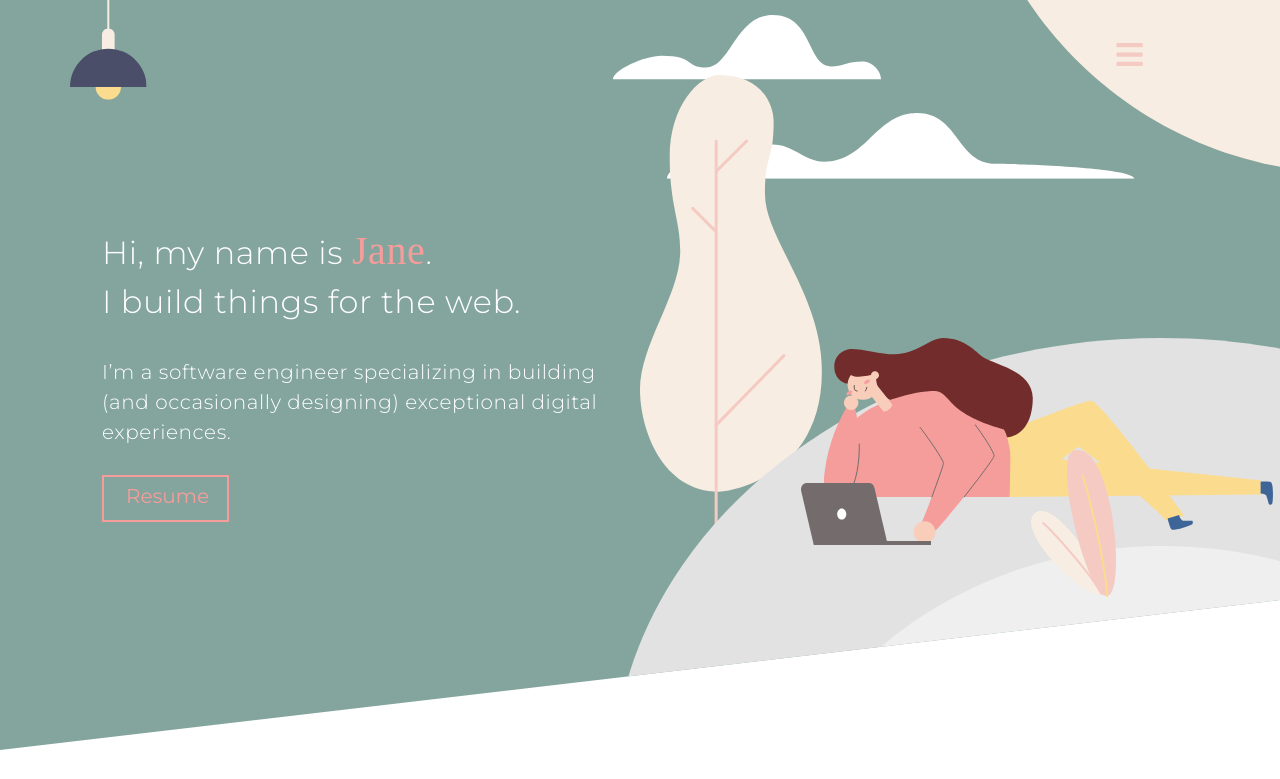
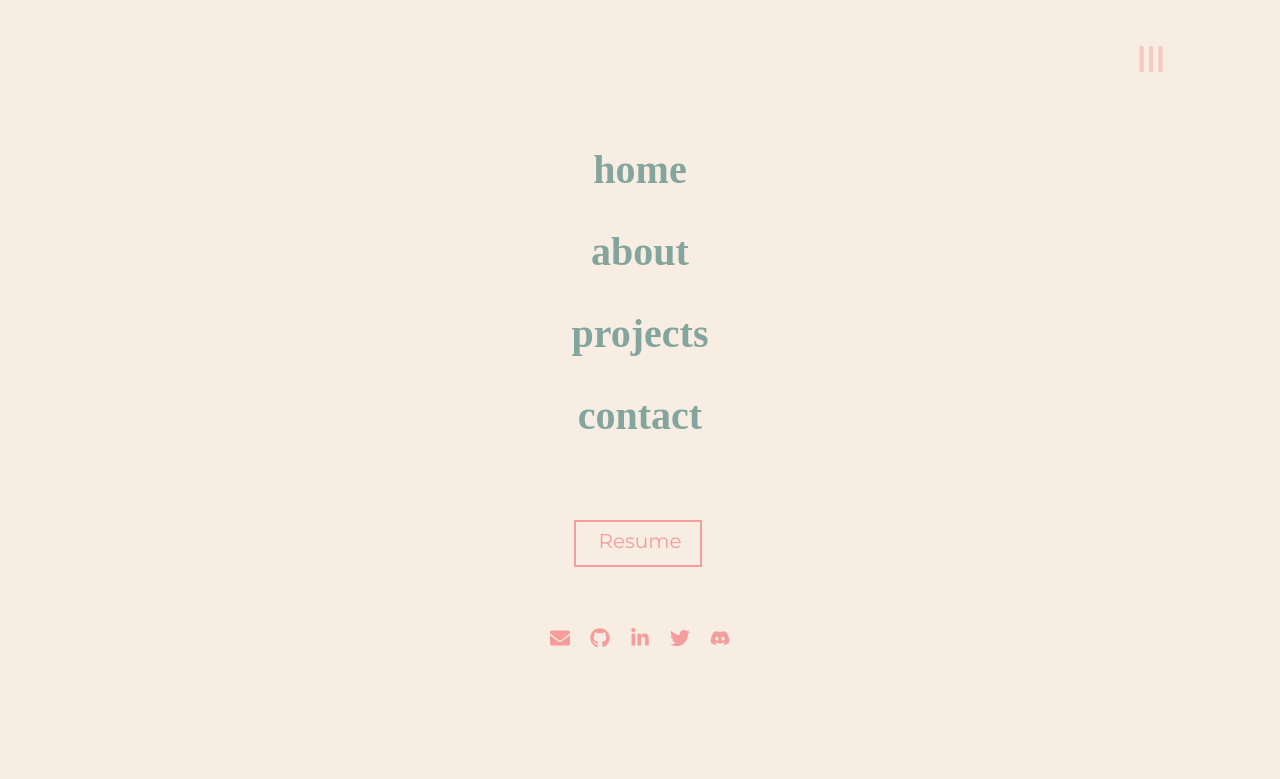
Before and after one commit to JaneMoroz/portfolio-v1, a Gatsby site: page / in a window 1280 px wide. Both pictures are taken after a click on the button 1129 px from the left and 54 px from the top of the page. Shown: the top 779 px of the page. Built offline with nearby package versions, Linux system fonts and the light colour scheme; Gatsby itself is replaced by a stand-in of ours; a web font is replaced by a local one.

Commit message:
Added menu and part of menu animation

```diff
--- a/gatsby-config.js
+++ b/gatsby-config.js
@@ -12,6 +12,7 @@ module.exports = {
     author: "@janemoroz",
   },
   plugins: [
+    `gatsby-plugin-smoothscroll`,
     { resolve: `gatsby-plugin-styled-components` },
     `gatsby-plugin-image`,
     `gatsby-plugin-sharp`,
--- a/package.json
+++ b/package.json
@@ -19,6 +19,7 @@
     "gatsby": "^4.17.0",
     "gatsby-plugin-image": "^2.17.0",
     "gatsby-plugin-sharp": "^4.17.0",
+    "gatsby-plugin-smoothscroll": "^1.2.0",
     "gatsby-plugin-styled-components": "^5.17.0",
     "gatsby-plugin-webfonts": "^2.2.2",
     "gatsby-source-filesystem": "^4.17.0",
--- a/src/assets/css/main.css
+++ b/src/assets/css/main.css
@@ -55,7 +55,7 @@ html {
   --color-dark-pink: #f59d9b;
   --color-light-pink: #f5cac3;
   --color-accent-pink: #9a8c98;
-  --color-accent-pink-transparent: rgba(247, 237, 226, 0.8);
+  --color-accent-pink-transparent: rgba(154, 140, 152, 0.8);
   --color-yellow: #fbdc8e;
   --color-blue: #32517a;
   --color-green: #fbdc8e;
@@ -217,3 +217,20 @@ textarea {
   max-width: 114rem;
   margin: 0 auto;
 }
+
+/* MENU */
+
+.menu {
+  position: fixed;
+  display: none;
+  top: 0;
+  left: 0;
+  background-color: var(--color-accent-pink);
+  height: 100%;
+  width: 100%;
+  z-index: 1000;
+}
+
+.isOpen {
+  display: inline-block !important;
+}
--- a/src/components/About.js
+++ b/src/components/About.js
@@ -23,7 +23,7 @@ const About = () => {
     ".net",
   ]
   return (
-    <Wrapper className="about container">
+    <Wrapper id="about" className="about container">
       {/* mouse */}
       <div className="background">
         <img src={mouse} alt="mouse" />
--- a/src/components/Footer.js
+++ b/src/components/Footer.js
@@ -16,7 +16,7 @@ import {
 
 const Footer = () => {
   return (
-    <Wrapper>
+    <Wrapper id="contact">
       <div className="footer container">
         <h2>jane.contact</h2>
         {/* form */}
--- a/src/components/Hero.js
+++ b/src/components/Hero.js
@@ -1,14 +1,13 @@
-import React, { useState } from "react"
+import React from "react"
 import styled from "styled-components"
 import HeroImagesBackground from "./HeroImagesBackground"
 import { light, lightDarkMode } from "../assets/images/index"
 import { FaBars } from "react-icons/fa"
 import { motion } from "framer-motion"
 
-const Hero = ({ theme, toggleTheme }) => {
-  // const [darkMode, setDarkMode] = useState(false)
+const Hero = ({ theme, toggleTheme, toggleMenu }) => {
   return (
-    <Wrapper>
+    <Wrapper id="home">
       <div className="hero container">
         {/* dark/light mode button */}
         <button
@@ -38,10 +37,14 @@ const Hero = ({ theme, toggleTheme }) => {
         </button>
         {/* menu button */}
         <motion.button
+          initial={{ opacity: 0, rotate: "0deg" }}
+          animate={{ opacity: 1, rotate: "180deg" }}
+          transition={{ delay: 1 }}
           whileHover={{
             boxShadow: "0px 0px 8px rgb(245, 201, 194)",
           }}
           className="btn menu-btn"
+          onClick={() => toggleMenu()}
         >
           <span>
             <FaBars />
@@ -98,9 +101,8 @@ const Wrapper = styled.section`
 
     .menu-btn {
       position: absolute;
-      top: 0;
-      left: 95%;
-      transform: translate(-80%, 20%);
+      top: 2rem;
+      right: 2rem;
       background-color: var(--color-accent-pink);
       padding: 2.4rem;
       border-radius: 50%;
@@ -120,10 +122,6 @@ const Wrapper = styled.section`
     .hero {
       .dark-light-mode-btn {
         transform: translate(10%, -50%);
-      }
-
-      .menu-btn {
-        left: 95%;
       }
     }
   }
--- /dev/null
+++ b/src/components/Menu.js
@@ -0,0 +1,146 @@
+import React from "react"
+import styled from "styled-components"
+import { AnimatePresence, motion } from "framer-motion"
+import scrollTo from "gatsby-plugin-smoothscroll"
+import {
+  FaBars,
+  FaEnvelope,
+  FaGithub,
+  FaTwitter,
+  FaDiscord,
+  FaLinkedinIn,
+} from "react-icons/fa"
+
+const Menu = ({ menu, toggleMenu }) => {
+  const handleScroll = section => {
+    scrollTo(section)
+    toggleMenu()
+  }
+
+  return (
+    <AnimatePresence>
+      {menu && (
+        <motion.div
+          initial={{
+            scale: 0,
+            originX: 1,
+            originY: 0,
+            borderRadius: "100% 0 100% 100%",
+          }}
+          animate={{ scale: 1, borderRadius: "0% 0 0% 0%" }}
+          exit={{ scale: 0, borderRadius: "100% 0 100% 100%" }}
+          transition={{ duration: 1 }}
+          className={menu ? "menu isOpen" : "menu"}
+        >
+          <Wrapper className="text-container container">
+            {/* menu button */}
+            <motion.button
+              initial={{ opacity: 0, rotate: "0deg" }}
+              animate={{ opacity: 1, rotate: "90deg" }}
+              transition={{ delay: 1.5 }}
+              whileHover={{
+                boxShadow: "0px 0px 8px rgb(245, 201, 194)",
+              }}
+              className="btn menu-btn"
+              onClick={() => toggleMenu()}
+            >
+              <span>
+                <FaBars />
+              </span>
+            </motion.button>
+            <motion.div
+              initial={{ opacity: 0 }}
+              animate={{ opacity: 1 }}
+              transition={{ delay: 1.5 }}
+              className="links"
+            >
+              <button onClick={() => handleScroll("#home")} className="btn">
+                <h2>home</h2>
+              </button>
+              <button onClick={() => handleScroll("#about")} className="btn">
+                <h2>about</h2>
+              </button>
+              <button onClick={() => handleScroll("#projects")} className="btn">
+                <h2>projects</h2>
+              </button>
+              <button onClick={() => handleScroll("#contact")} className="btn">
+                <h2>contact</h2>
+              </button>
+            </motion.div>
+            <motion.button
+              initial={{ opacity: 0 }}
+              animate={{ opacity: 1 }}
+              transition={{ delay: 1.5 }}
+              className="btn btn-outlined"
+            >
+              resume
+            </motion.button>
+            <motion.div
+              initial={{ opacity: 0 }}
+              animate={{ opacity: 1 }}
+              transition={{ delay: 1.5 }}
+              className="social"
+            >
+              <button className="btn btn-icon">
+                <FaEnvelope />
+              </button>
+              <button className="btn btn-icon">
+                <FaGithub />
+              </button>
+              <button className="btn btn-icon">
+                <FaLinkedinIn />
+              </button>
+              <button className="btn btn-icon">
+                <FaTwitter />
+              </button>
+              <button className="btn btn-icon">
+                <FaDiscord />
+              </button>
+            </motion.div>
+          </Wrapper>
+        </motion.div>
+      )}
+    </AnimatePresence>
+  )
+}
+
+const Wrapper = styled.div`
+  position: relative;
+  display: flex;
+  flex-direction: column;
+  align-items: center;
+  justify-content: space-around;
+  height: 100%;
+  padding: 10% 0;
+
+  .menu-btn {
+    position: absolute;
+    top: 2rem;
+    right: 2rem;
+    background-color: var(--color-accent-pink);
+    padding: 2.4rem;
+    border-radius: 50%;
+
+    span {
+      display: flex;
+      align-items: center;
+      justify-content: center;
+      font-size: 3rem;
+      color: var(--color-light-pink);
+    }
+  }
+
+  .links {
+    display: flex;
+    flex-direction: column;
+    row-gap: 3.6rem;
+    margin-bottom: 4rem;
+  }
+  .social {
+    display: flex;
+    column-gap: 2rem;
+    padding-top: 2.4rem;
+  }
+`
+
+export default Menu
--- a/src/components/Projects.js
+++ b/src/components/Projects.js
@@ -6,7 +6,7 @@ import { FaGithub, FaExternalLinkAlt } from "react-icons/fa"
 
 const Projects = () => {
   return (
-    <Wrapper className="container">
+    <Wrapper id="projects" className="container">
       <h2>jane.projects</h2>
       {/* project 1 */}
       <div className="project project-right">
--- a/src/pages/index.js
+++ b/src/pages/index.js
@@ -5,6 +5,7 @@ import About from "../components/About"
 import Projects from "../components/Projects"
 import MoreProjects from "../components/MoreProjects"
 import Footer from "../components/Footer"
+import Menu from "../components/Menu"
 
 const getStorageTheme = () => {
   let theme = "light-theme"
@@ -16,6 +17,7 @@ const getStorageTheme = () => {
 
 export default function Home() {
   const [theme, setTheme] = useState(getStorageTheme)
+  const [menu, setMenu] = useState(false)
 
   const toggleTheme = () => {
     if (theme === "light-theme") {
@@ -25,6 +27,10 @@ export default function Home() {
     }
   }
 
+  const toggleMenu = () => {
+    setMenu(!menu)
+  }
+
   useEffect(() => {
     document.documentElement.className = theme
     localStorage.setItem("theme", theme)
@@ -32,7 +38,8 @@ export default function Home() {
 
   return (
     <Layout>
-      <Hero theme={theme} toggleTheme={toggleTheme} />
+      <Menu menu={menu} toggleMenu={toggleMenu} />
+      <Hero theme={theme} toggleTheme={toggleTheme} toggleMenu={toggleMenu} />
       <About />
       <Projects />
       <MoreProjects />
```
Also changed, not shown: 1 other file.
